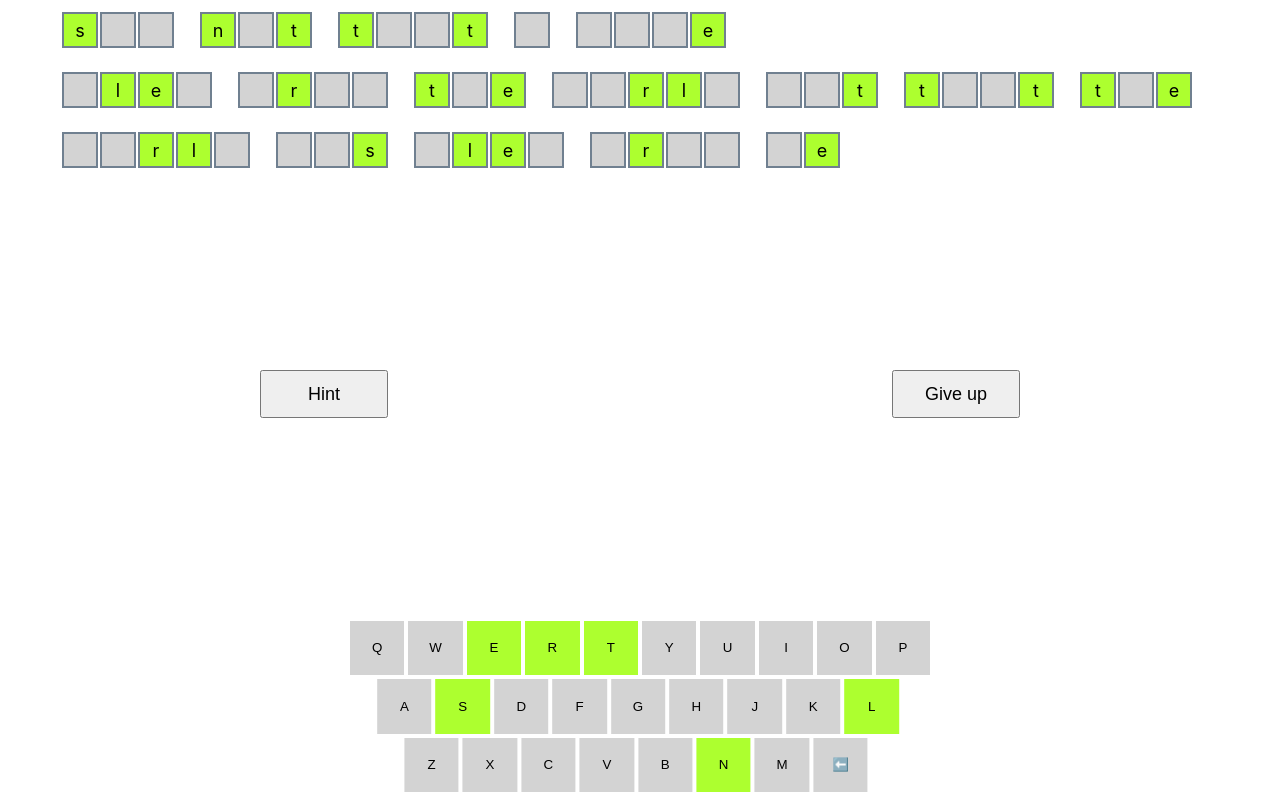
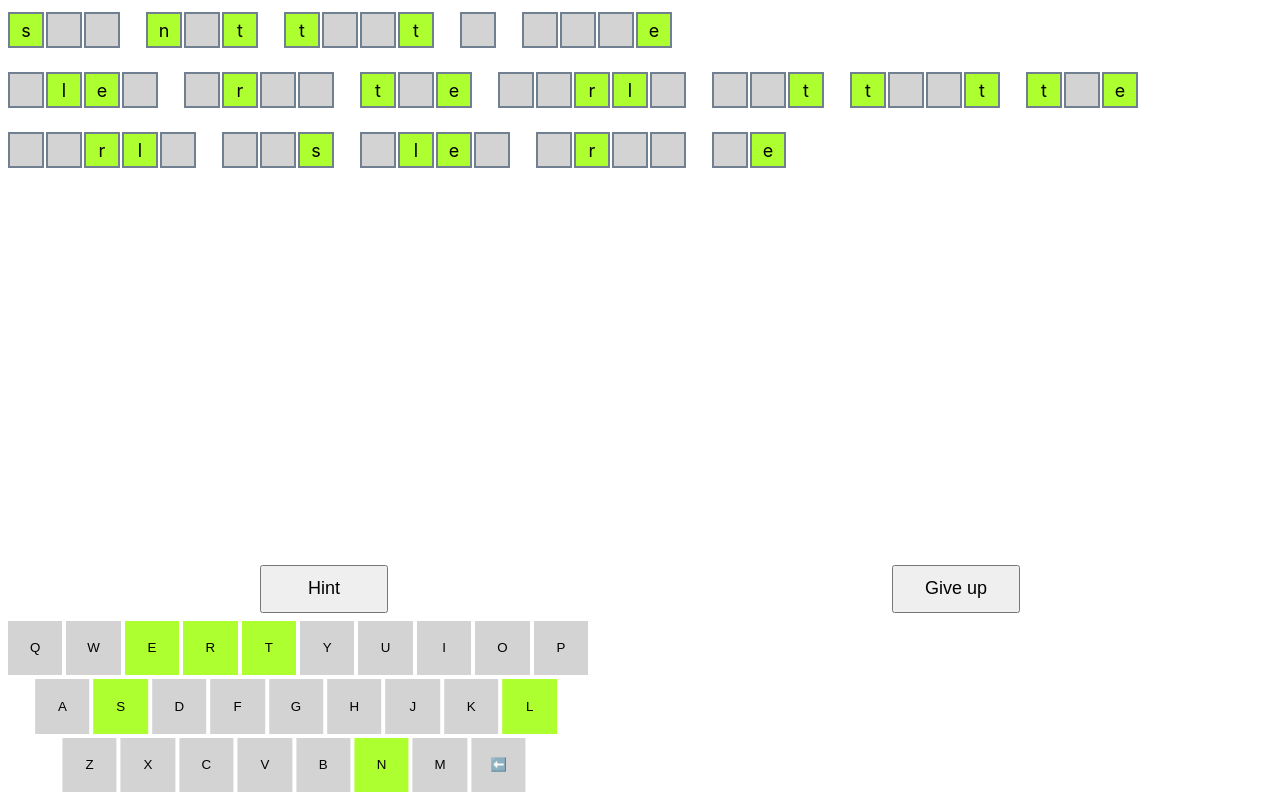
Before and after one commit to wginsberg/haikudle, a React (Create React App) app in the folder frontend/: page / in a window 1280 px wide. Built offline with nearby package versions, Linux system fonts and the light colour scheme.

Commit message:
use 3 row grid layout

```diff
--- a/frontend/src/index.css
+++ b/frontend/src/index.css
@@ -22,10 +22,8 @@
 }
 
 .app {
-  display: flex;
-  flex-direction: column;
-  align-items: center;
-  justify-content: space-between;
+  display: grid;
+  grid-template-rows: auto 1fr auto;
   height: 100%;
 }
 
@@ -194,6 +192,7 @@
 .helpActions {
   display: flex;
   justify-content: space-around;
+  align-items: flex-end;
   width: 100%;
   margin: 8px 0;
 }
```
